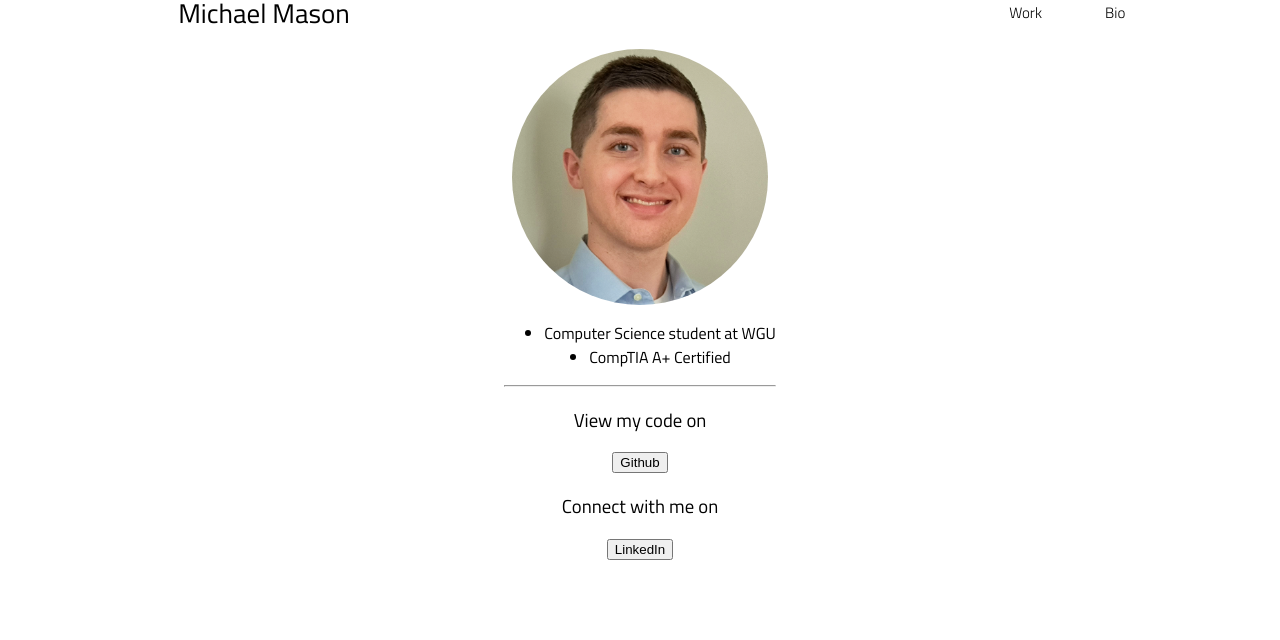
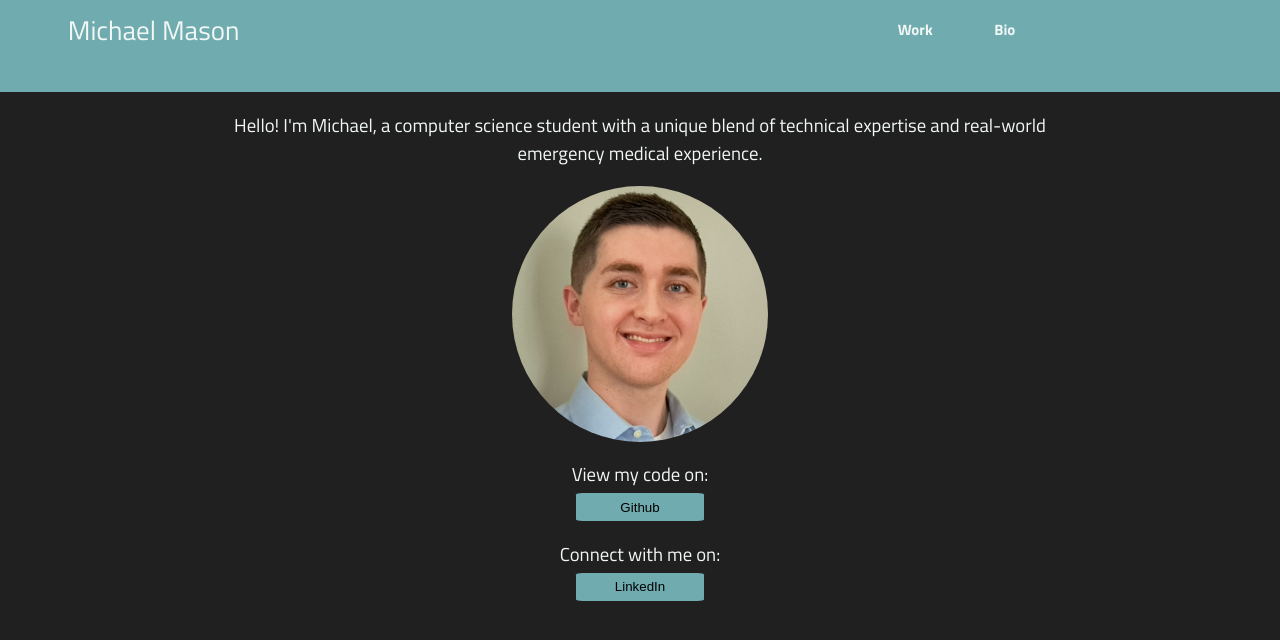
Before and after one commit to masonmike2001/portfolio-redo, a Flask app: page / in a window 1280 px wide. Shown: the top 640 px of the page. Run offline with Flask 3, Linux system fonts and the light colour scheme.

Commit message:
revamps color scheme, adds resume to bio tab

```diff
--- a/static/styles.css
+++ b/static/styles.css
@@ -1,15 +1,22 @@
 html{
-    background-color: rgba(255, 255, 255, 0.848);
-    padding: 0;
+    background-color: #202020;
     scroll-behavior: smooth;
+}
+body {
+    margin-left: 0;
+    margin: 0;
+    color: #f0f7f4;
 }
 
 .navbar {
     display: grid;
     grid-template:  20% / 20vw 46vw 7vw 7vw ;
     -ms-grid-column-align: center;
-    padding-left: 10vw;
-    padding-right: 10vw;
+
+    padding: 2%;
+
+
+    background-color: #70abaf;
 }
 
 .navbar>* {
@@ -24,7 +31,13 @@ html{
 
 a {
     text-decoration: none;
-    color: black;
+    color: #f0f7f4
+
+}
+
+a:not(#nav-title):hover{
+    background-color: #99e1d9;
+    border-radius: 10%;
 }
 .navbar>img {
     grid-column: 1;
@@ -104,6 +117,10 @@ a {
     font-style: italic;
   }
 
+  .header {
+    width: 70vw;
+  }
+
   .head-pic {
     width: 20vw;
     display: flex;
@@ -113,7 +130,7 @@ a {
 
   #main {
     display: flex;
-    margin: 0 20vw 0 20vw;
+    margin: 0 5vw 0 5vw;
   }
 
   .centered {
@@ -132,3 +149,27 @@ a {
   {
     flex-direction: column;
   }
+
+  button {
+    background-color: #70abaf;
+    border: none;
+    padding: .5vw;
+    width: 10vw;
+    border-radius: 5%;
+  }
+
+  button:hover {
+    background-color: #99e1d9;
+    cursor: pointer;
+  }
+
+  .c2a {
+    margin-bottom: 5px;
+  }
+
+
+
+  .resume {
+    width: 80vw;
+    filter: invert(0.88)
+  }
--- a/templates/bio.html
+++ b/templates/bio.html
@@ -1,5 +1,6 @@
 {% extends "layout.html" %}
 {% block content %}
-<h1 class="centered">Bio</h1>
+
+<img src="../static/resume.png" alt="resume" class="resume">
 
 {% endblock %}
--- a/templates/home.html
+++ b/templates/home.html
@@ -1,17 +1,17 @@
 {% extends "layout.html" %}
 {% block content %}
 <div class="vert-align">
-    <!-- <h2>Headline</h2> -->
+    <h3 class="header titillium-web-regular">Hello! I'm Michael, a computer science student with a unique blend of technical expertise and real-world emergency medical experience.</h2>
     <img class="head-pic" src="../static/profile.png" alt="profile-pic">
-    <ul class="centered vert-align titillium-web-regular">
-        <li>Computer Science student at WGU</li>
+    <!-- <ul class="centered vert-align titillium-web-regular">
+        <li>Computer Science at WGU</li>
         <li>CompTIA A+ Certified</li>
-    </ul>
-    <hr>
-    <h3 class="titillium-web-regular">View my code on</h3>
-        <button>Github</button>
-    <h3 class="titillium-web-regular">Connect with me on</h3>
-        <button>LinkedIn</button>
+    </ul> -->
+    <!-- <hr> -->
+    <h3 class="titillium-web-regular c2a">View my code on:</h3>
+        <button onclick="window.location.href='https://github.com/masonmike2001'">Github</button>
+    <h3 class="titillium-web-regular c2a">Connect with me on:</h3>
+        <button onclick="window.location.href='https://www.linkedin.com/in/masonmike2001'">LinkedIn</button>
 
 </div>
 
--- a/templates/layout.html
+++ b/templates/layout.html
@@ -12,8 +12,8 @@
 <body>
     <div class="navbar">
         <a id="nav-title" class="titillium-web-regular centered" href="/">Michael Mason</a>
-        <a id="nav-work" class="titillium-web-light centered" href="/work">Work</a>
-        <a id="nav-bio" class="titillium-web-light centered" href="/bio">Bio</a>
+        <a id="nav-work" class="titillium-web-bold centered" href="/work">Work</a>
+        <a id="nav-bio" class="titillium-web-bold centered" href="/bio">Bio</a>
     </div>
     <div id="main" class="centered">
         {% block content %}
```
Also changed, not shown: static/resume.png (added).
